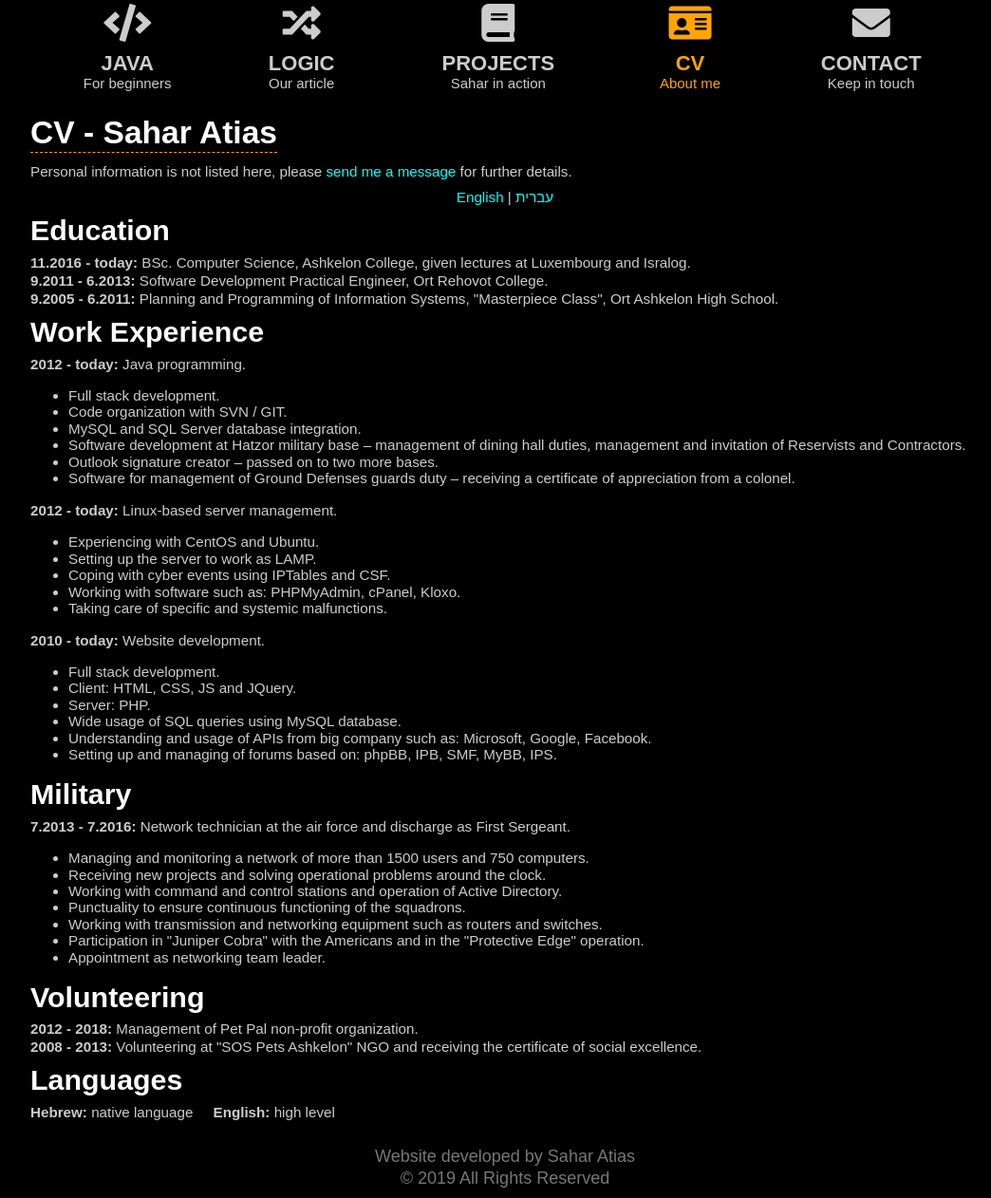
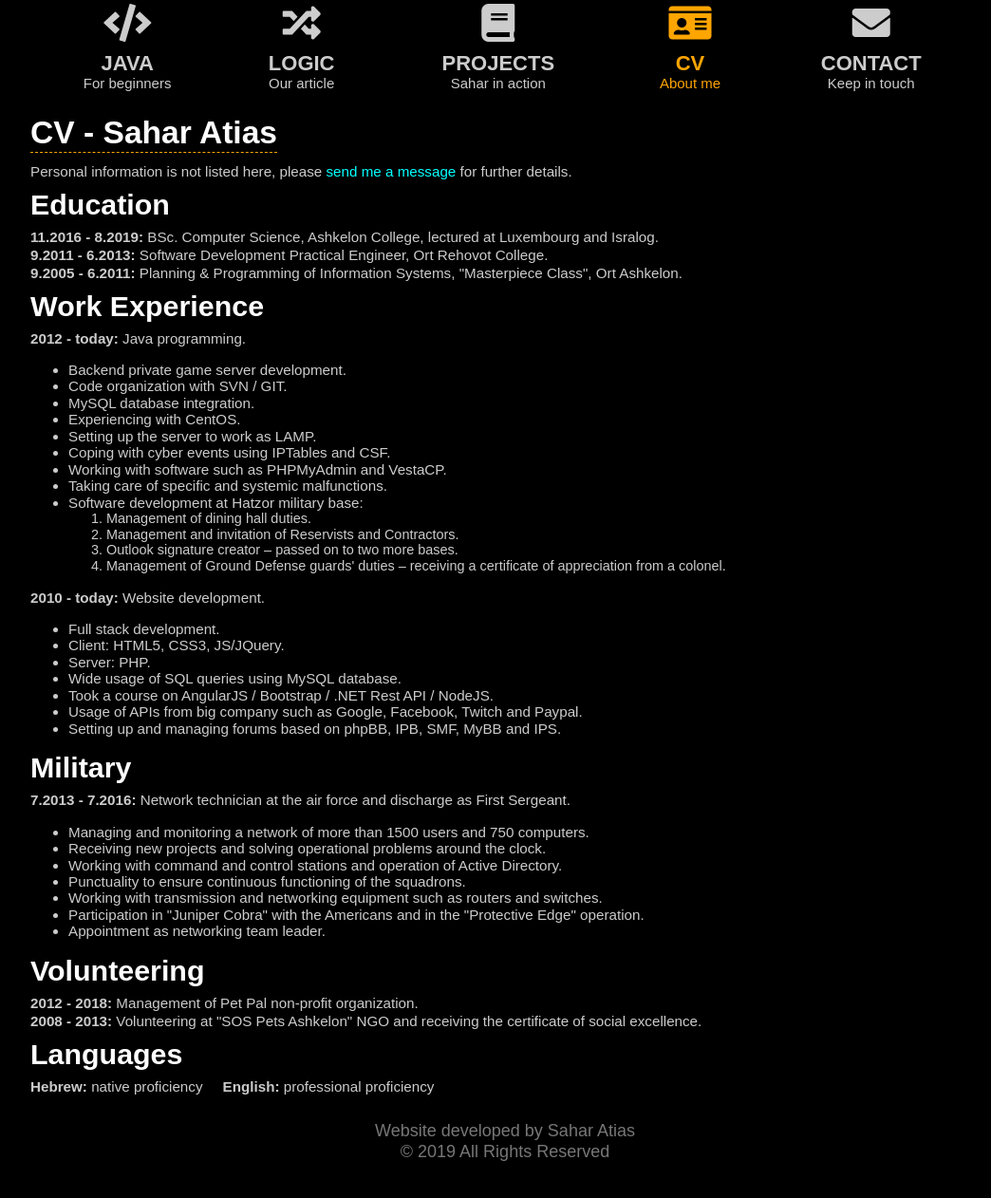
Before and after one commit to saharati/SaharAti, a PHP site: page /cv in a window 1280 px wide. Shown: the part 258-1520 px from the top of the page at 95% size, without its empty margins (108-1152 px from the left). After the commit the page ends 1481 px from the top, so only its background shows below. Run offline with PHP 8.4, Linux system fonts and the light colour scheme; some libraries are stand-ins or nearby versions.

Commit message:
CV update.

```diff
--- a/css/default.css
+++ b/css/default.css
@@ -75,7 +75,6 @@ textarea {min-height:115px}
 input[type="submit"] {font-weight:bold;background-color:#FFB94B;text-shadow:0 1px 0 rgba(255, 255, 255, 0.5);box-shadow:0 0 1px rgba(0, 0, 0, 0.3), 0 1px 0 rgba(255, 255, 255, 0.3) inset;border-width:1px;border-style:solid;border-color:#D69E31 #E3A037 #D5982D #E3A037;cursor:pointer;color:#8F5A0A}
 input[type="submit"]:hover {background-color:#fddb6f}
 input[type="submit"]:active {outline:none;box-shadow:0 1px 4px rgba(0, 0, 0, 0.5) inset}
-#languages {text-align:center}
 /* MODAL */
 .imageModal img {transition:0.3s}
 .imageModal:hover img {opacity:0.8}
--- a/cv.php
+++ b/cv.php
@@ -10,40 +10,41 @@
 <div class="content-wrap-inner">
 <h2>CV - Sahar Atias</h2>
 <p>Personal information is not listed here, please <a href="/contact" title="Contact me">send me a message</a> for further details.</p>
-<p id="languages"><a href="javascript:void(0)" onclick="show('en')">English</a> | <a href="javascript:void(0)" onclick="show('he')">עברית</a></p>
-<div id="en">
 <h3>Education</h3>
 <p>
-<strong>11.2016 - today:</strong> BSc. Computer Science, Ashkelon College, given lectures at Luxembourg and Isralog.<br>
+<strong>11.2016 - 8.2019:</strong> BSc. Computer Science, Ashkelon College, lectured at Luxembourg and Isralog.<br>
 <strong>9.2011 - 6.2013:</strong> Software Development Practical Engineer, Ort Rehovot College.<br>
-<strong>9.2005 - 6.2011:</strong> Planning and Programming of Information Systems, "Masterpiece Class", Ort Ashkelon High School.
+<strong>9.2005 - 6.2011:</strong> Planning & Programming of Information Systems, "Masterpiece Class", Ort Ashkelon.
 </p>
 <h3>Work Experience</h3>
 <p><strong>2012 - today:</strong> Java programming.</p>
 <ul>
-<li>Full stack development.</li>
+<li>Backend private game server development.</li>
 <li>Code organization with SVN / GIT.</li>
-<li>MySQL and SQL Server database integration.</li>
-<li>Software development at Hatzor military base – management of dining hall duties, management and invitation of Reservists and Contractors.</li>
-<li>Outlook signature creator – passed on to two more bases.</li>
-<li>Software for management of Ground Defenses guards duty – receiving a certificate of appreciation from a colonel.</li>
-</ul>
-<p><strong>2012 - today:</strong> Linux-based server management.</p>
-<ul>
-<li>Experiencing with CentOS and Ubuntu.</li>
+<li>MySQL database integration.</li>
+<li>Experiencing with CentOS.</li>
 <li>Setting up the server to work as LAMP.</li>
 <li>Coping with cyber events using IPTables and CSF.</li>
-<li>Working with software such as: PHPMyAdmin, cPanel, Kloxo.</li>
+<li>Working with software such as PHPMyAdmin and VestaCP.</li>
 <li>Taking care of specific and systemic malfunctions.</li>
+<li>Software development at Hatzor military base:
+<ol>
+<li>Management of dining hall duties.</li>
+<li>Management and invitation of Reservists and Contractors.</li>
+<li>Outlook signature creator – passed on to two more bases.</li>
+<li>Management of Ground Defense guards' duties – receiving a certificate of appreciation from a colonel.</li>
+</ol>
+</li>
 </ul>
 <p><strong>2010 - today:</strong> Website development.</p>
 <ul>
 <li>Full stack development.</li>
-<li>Client: HTML, CSS, JS and JQuery.</li>
+<li>Client: HTML5, CSS3, JS/JQuery.</li>
 <li>Server: PHP.</li>
 <li>Wide usage of SQL queries using MySQL database.</li>
-<li>Understanding and usage of APIs from big company such as: Microsoft, Google, Facebook.</li>
-<li>Setting up and managing of forums based on: phpBB, IPB, SMF, MyBB, IPS.</li>
+<li>Took a course on AngularJS / Bootstrap / .NET Rest API / NodeJS.</li>
+<li>Usage of APIs from big company such as Google, Facebook, Twitch and Paypal.</li>
+<li>Setting up and managing forums based on phpBB, IPB, SMF, MyBB and IPS.</li>
 </ul>
 <h3>Military</h3>
 <p><strong>7.2013 - 7.2016:</strong> Network technician at the air force and discharge as First Sergeant.</p>
@@ -62,76 +63,11 @@
 <strong>2008 - 2013:</strong> Volunteering at "SOS Pets Ashkelon" NGO and receiving the certificate of social excellence.
 </p>
 <h3>Languages</h3>
-<p><strong>Hebrew:</strong> native language&nbsp;&nbsp;&nbsp;&nbsp;&nbsp;<strong>English:</strong> high level</p>
-</div>
-<div id="he" class="rtl" style="display:none">
-<h3>השכלה</h3>
-<p>
-<strong>11.2016 - היום:</strong> BSc מדעי המחשב במכללת אשקלון, מתן הרצאה בלוקסמבורג וישראלוג.<br>
-<strong>9.2011 - 6.2013:</strong> הנדסאי תוכנה, מכללת אורט רחובות.<br>
-<strong>9.2005 - 6.2011:</strong> בגרות מלאה, כיתת מופת ומגמת תכנון ותכנות מערכות מידע, אורט אשקלון.
-</p>
-<h3>ניסיון תעסוקתי</h3>
-<p><strong>2012 - היום:</strong> תכנות בשפת Java.</p>
-<ul>
-<li>צד שרת, צד לקוח והתקשורת בינהם.</li>
-<li>ניהול וארגון קוד באמצעות GIT / SVN.</li>
-<li>בניית תוכנות בבסיס חצור - ניהול תורני חדר אוכל וניהול וזימון אנשי מילואים וקבלנים.</li>
-<li>תוכנה ליצירת חתימות ל-Outlook - עברה ל-2 בסיסים נוספים בחיל האוויר.</li>
-<li>תוכנה לניהול תורנויות הגנה קרקעית - קבלת תעודת הערכה בדרגת אלוף משנה.</li>
-<li>ממשוק התוכנות למסדי נתונים MySQL / SQL Server.</li>
-</ul>
-<p><strong>2012 - היום:</strong> ניהול שרתים מבוססים Linux.</p>
-<ul>
-<li>היכרות עם מערכות הפעלה: CentOS, Ubuntu.</li>
-<li>הגדרת השרת לעבודה כמערכת LAMP.</li>
-<li>התמודדות מול אירועי סייבר באמצעות CSF, IPTables.</li>
-<li>תפעול תוכנות כגון cPanel, Kloxo, PHPMyAdmin.</li>
-<li>טיפול בתקלות נקודתיות ומערכתיות.</li>
-</ul>
-<p><strong>2010 - היום:</strong> בניית אתרים.</p>
-<ul>
-<li>צד לקוח: HTML, CSS, JS, JQuery.</li>
-<li>צד שרת: PHP.</li>
-<li>שימוש נרחב בשאילתות SQL ובמסד הנתונים MySQL.</li>
-<li>הבנה ושימוש ב-APIs של החברות הגדולות Facebook, Google, Microsoft.</li>
-<li>תפעול וניהול פורומים המבוססים על: MyBB, SMF, IPB, phpBB, IPS.</li>
-</ul>
-<h3>שירות צבאי</h3>
-<p><strong>7.2013 - 7.2016:</strong> טכנאי תקשו"ב בחיל האוויר ושחרור בדרגת סמל ראשון.</p>
-<ul>
-<li>מעקב וניטור תקשורת וניהול רשת של מעל 1500 משתמשים ו-750 מחשבים.</li>
-<li>קבלת פרוייקטים חדשים ופתרון תקלות מבצעיות מסביב לשעון.</li>
-<li>עבודה מול עמדות שליטה ובקרה ותפעול של Active Directory.</li>
-<li>עמידה בזמנים על מנת לוודא תפקוד רציף ושוטף של הטייסות.</li>
-<li>עבודה עם ציוד תקשורת ותמסורת לרבות נתבים, מתגים, טלפוניה ועוד.</li>
-<li>השתתפות בתרגילי "Juniper Cobra" עם האמריקאים ובמצבע צוק איתן.</li>
-<li>מינוי לתפקיד ראש צוות תקשורת ומפקד גף תורן.</li>
-</ul>
-<h3>התנדבות</h3>
-<p>
-<strong>2012 - 2018:</strong> פתיחת אתר פט פאל ורשימתו כעמותה ללא מטרות רווח.<br>
-<strong>2008 - 2013:</strong> התנדבות בעמותת "אס.או.אס חיות אשקלון" וקבלת תעודת בגרות חברתית.
-</p>
-<h3>שפות</h3>
-<p><strong>עברית:</strong> שפת אם&nbsp;&nbsp;&nbsp;&nbsp;&nbsp;<strong>אנגלית:</strong> רמה גבוהה</p>
-</div>
+<p><strong>Hebrew:</strong> native proficiency&nbsp;&nbsp;&nbsp;&nbsp;&nbsp;<strong>English:</strong> professional proficiency</p>
 </div>
 </div>
 </main>
 <?php require $_SERVER['DOCUMENT_ROOT'] . '/includes/footer.php'; ?>
 </div>
-<script>
-var ids = new Array('en', 'he');
-function hideAll() {
-    for (var i = 0;i < ids.length;i++)
-        if (document.getElementById(ids[i]))
-            document.getElementById(ids[i]).style.display = 'none';
-}
-function show(id) {
-	hideAll();
-	document.getElementById(id).style.display = 'block';
-}
-</script>
 </body>
 </html>
```
